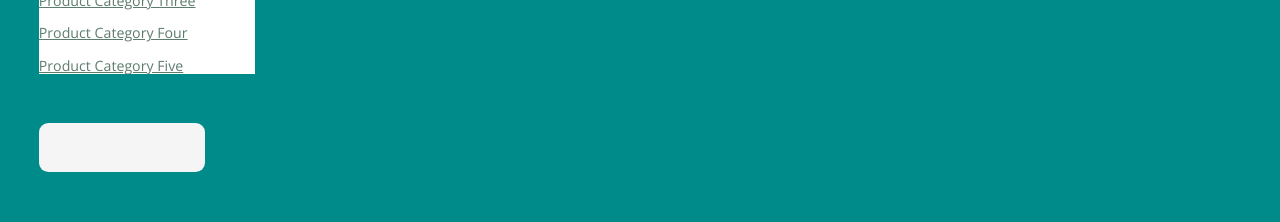
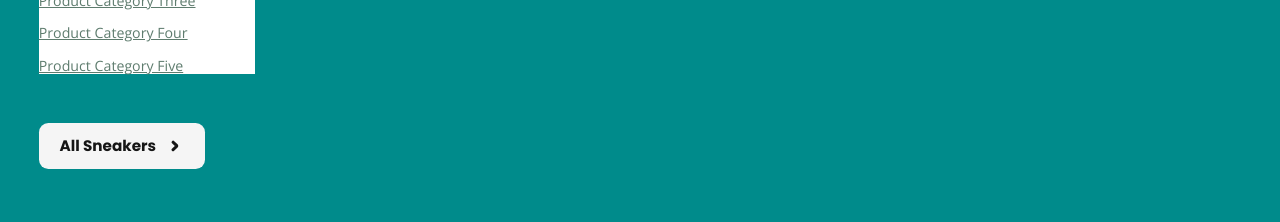
Before and after one commit to Albeiromr/Ecommerce-clean-template, a React (Create React App) app: page / in a window 1280 px wide. Shown: the part 940-1162 px from the top of the page. Built offline with nearby package versions, Linux system fonts and the light colour scheme.

Commit message:
Add text and icon into home-grid component button

```diff
--- a/src/components/Home grid/0px-599px.scss
+++ b/src/components/Home grid/0px-599px.scss
@@ -87,6 +87,24 @@
       position: absolute;
       bottom: 1%;
       right: 2.891%;
+      display: flex;
+      align-items: center;
+      justify-content: space-around;
+    }
+
+    &__button-text {
+      margin: 0;
+      padding: 0;
+      font-family: $primary-font;
+      font-weight: 700;
+      font-size: clamp(12.367px, 3.864vw, 25px);
+      color: $c1-A;
+      margin-left: 10%;
+    }
+
+    &__button-arrow {
+      width: clamp(10.542px, 4.5vw, 30px);
+      margin-right: 10%;
     }
   }
 }
--- a/src/components/Home grid/1025px-1920px.scss
+++ b/src/components/Home grid/1025px-1920px.scss
@@ -70,13 +70,31 @@
 
     &__button {
       width: 13.012%;
-      height: 9.821%;
+      height: 9.221%;
       background: $c1-F;
       cursor: pointer;
       border-radius: clamp(8px, 0.727vw, 12px);
       position: absolute;
       top: 55.862%;
       left: 3.03%;
+      display: flex;
+      align-items: center;
+      justify-content: space-around;
+    }
+
+    &__button-text {
+      margin: 0;
+      padding: 0;
+      font-family: $primary-font;
+      font-weight: 700;
+      font-size: clamp(14px, 1.19vw, 19.64px);
+      color: $c1-A;
+      margin-left: 10%;
+    }
+
+    &__button-arrow {
+      width: clamp(10px, 1.569vw, 20.95px);
+      margin-right: 10%;
     }
   }
 }
--- a/src/components/Home grid/600px-1024px.scss
+++ b/src/components/Home grid/600px-1024px.scss
@@ -85,6 +85,24 @@
       position: absolute;
       bottom: 2%;
       left: 72.656%;
+      display: flex;
+      align-items: center;
+      justify-content: space-around;
+    }
+
+    &__button-text {
+      margin: 0;
+      padding: 0;
+      font-family: $primary-font;
+      font-weight: 700;
+      font-size: clamp(14px, 2.083vw, 25px);
+      color: $c1-A;
+      margin-left: 12%;
+    }
+
+    &__button-arrow {
+      width: clamp(10px, 2.727vw, 30px);
+      margin-right: 12%;
     }
   }
 }
--- a/src/components/Home grid/HomeGrid.tsx
+++ b/src/components/Home grid/HomeGrid.tsx
@@ -3,6 +3,7 @@ import "./0px-599px.scss";
 import "./600px-1024px.scss";
 import "./1025px-1920px.scss";
 import ProductCard from '../Product card/ProductCard';
+import arrowRight from '../../assets/icons/arrowRight.svg';
 
 const HomeGrid = () => {
 
@@ -41,7 +42,10 @@ const HomeGrid = () => {
                 <ProductCard />  */}
             </div>
 
-            <div className="home-grid__button"></div>
+            <div className="home-grid__button">
+                <p className="home-grid__button-text">All Sneakers</p>
+                <img className="home-grid__button-arrow" src={arrowRight} alt="arrow"/>
+            </div>
         </section>
     )
 };
```
Also changed, not shown: src/assets/icons/arrowRight.svg (added).
